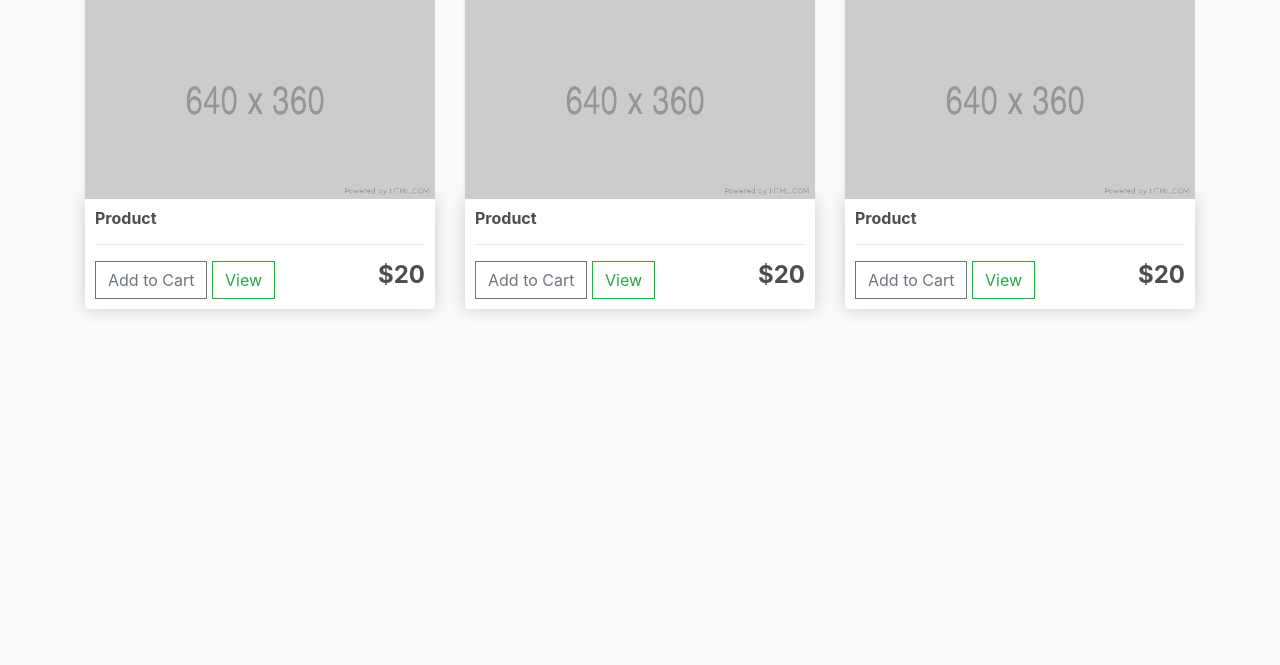
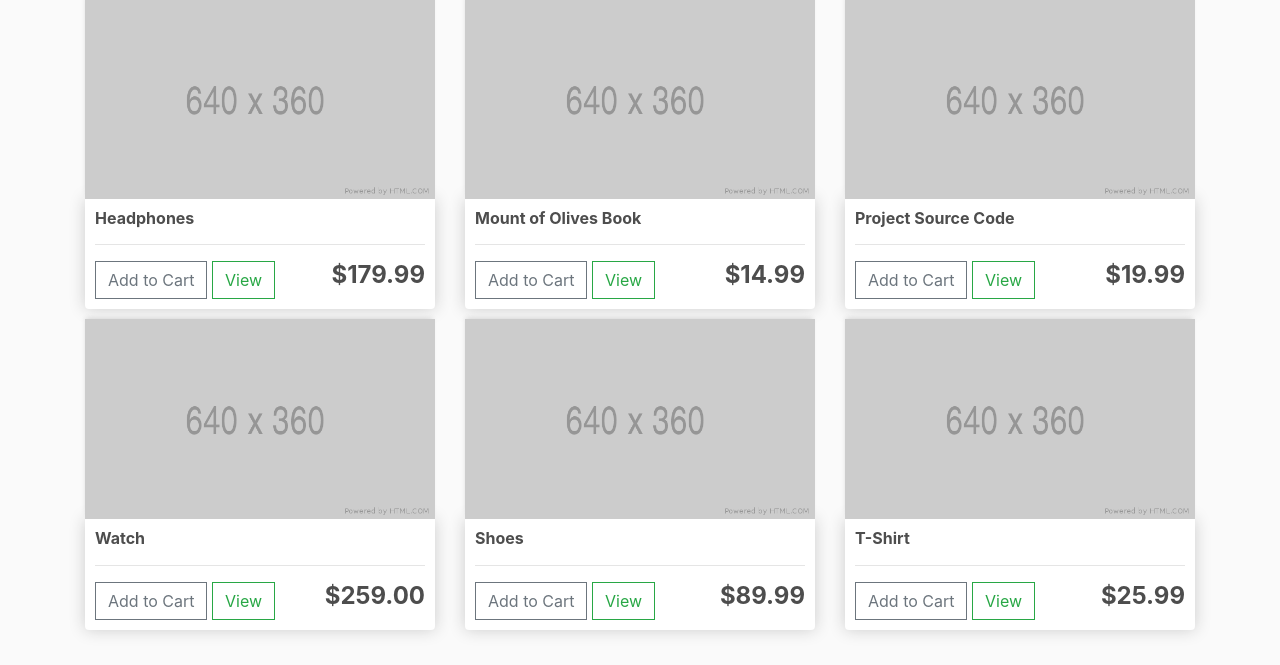
Before and after one commit to tinoe0404/tinoe_store_website, a Django app: page / in a window 1280 px wide. Shown: the part 135-800 px from the top of the page. Run offline with Django 5.2, Linux system fonts and the light colour scheme; data comes from the database, SQL or seed files in the repository; some libraries are stand-ins or nearby versions.

Commit message:
feat: Implement product rendering in store view

```diff
--- a/tinoe_store/templates/tinoe_store/tinoe_store.html
+++ b/tinoe_store/templates/tinoe_store/tinoe_store.html
@@ -2,44 +2,20 @@
 {% load static %}
 {% block content %}
 	<div class="row">
+		{% for product in products %}
 		<div class="col-lg-4">
 			<img class="thumbnail" src="{% static 'images/placeholder.png' %}">
 			<div class="box-element product">
-				<h6><strong>Product</strong></h6>
+				<h6><strong>{{product.name}}</strong></h6>
 				<hr>
 
 				<button  class="btn btn-outline-secondary add-btn">Add to Cart</button>
 				<a class="btn btn-outline-success" href="#">View</a>
-				<h4 style="display: inline-block; float: right"><strong>$20</strong></h4>
+				<h4 style="display: inline-block; float: right"><strong>${{product.price| floatformat:2}}</strong></h4>
 
 			</div>
 		</div>
-
-		<div class="col-lg-4">
-			<img class="thumbnail" src="{% static 'images/placeholder.png' %}">
-			<div class="box-element product">
-				<h6><strong>Product</strong></h6>
-				<hr>
-
-				<button  class="btn btn-outline-secondary add-btn">Add to Cart</button>
-				<a class="btn btn-outline-success" href="#">View</a>
-				<h4 style="display: inline-block; float: right"><strong>$20</strong></h4>
-
-			</div>
-		</div>
-
-		<div class="col-lg-4">
-			<img class="thumbnail" src="{% static 'images/placeholder.png' %}">
-			<div class="box-element product">
-				<h6><strong>Product</strong></h6>
-				<hr>
-
-				<button  class="btn btn-outline-secondary add-btn">Add to Cart</button>
-				<a class="btn btn-outline-success" href="#">View</a>
-				<h4 style="display: inline-block; float: right"><strong>$20</strong></h4>
-
-			</div>
-		</div>
+		{% endfor %}
 	</div>
 
 {% endblock content %}
--- a/tinoe_store/views.py
+++ b/tinoe_store/views.py
@@ -1,5 +1,5 @@
 from django.shortcuts import render
-from .models import Product
+from .models import *
 
 def tinoe_store(request):
     products = Product.objects.all()
```
